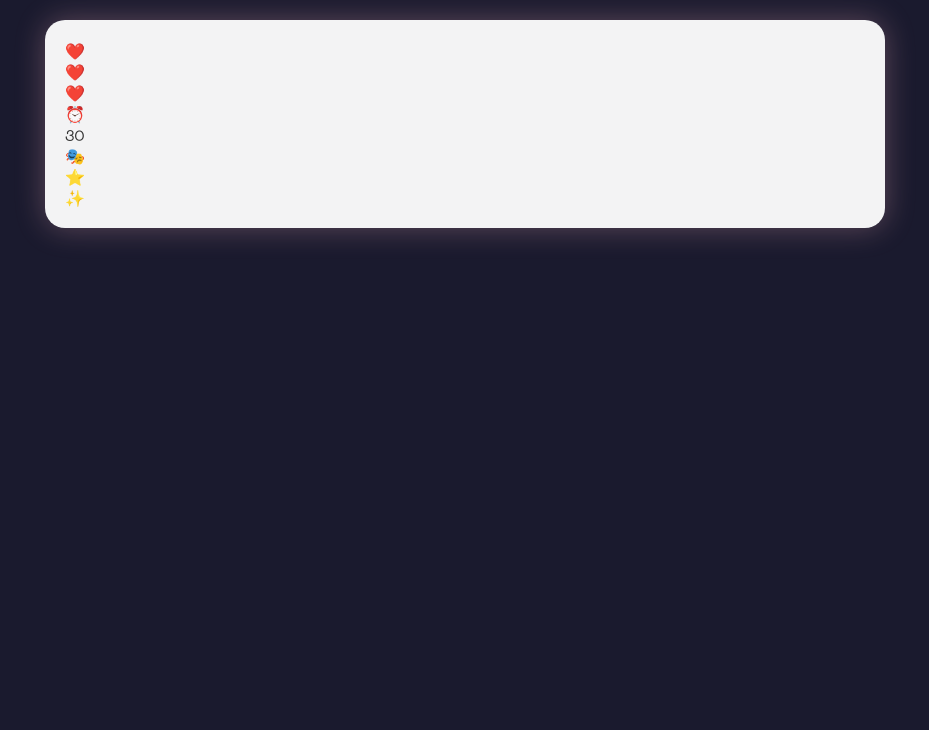
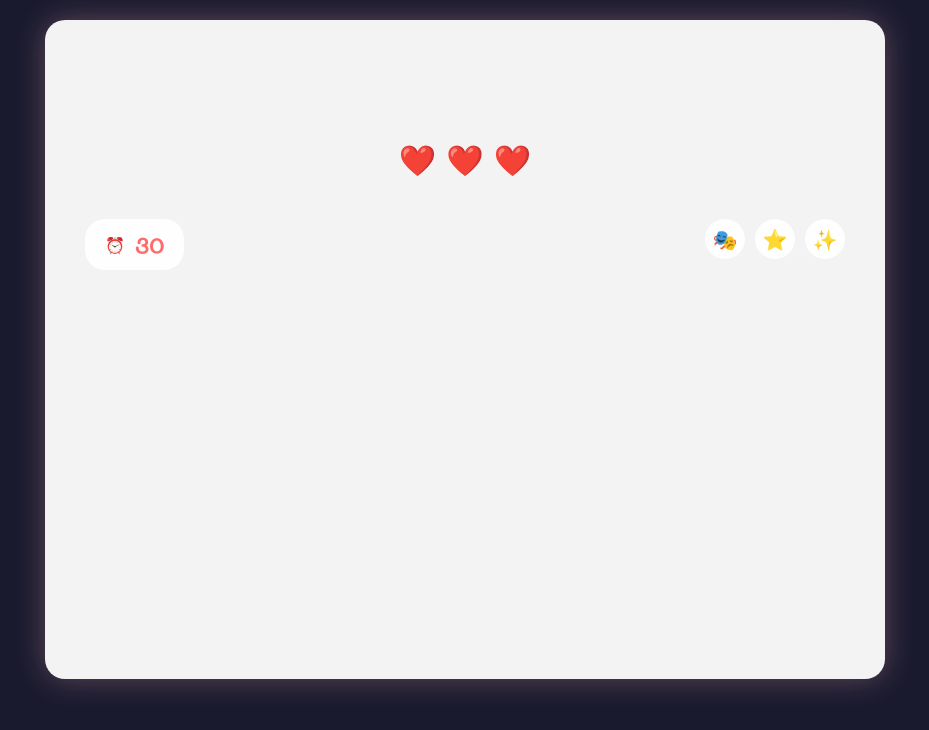
Before and after one commit to Florakinwing/disney-magic-quest, a plain HTML site: page index.html in a window 1280 px wide. Shown: the whole page, without its empty margins (175-1104 px from the left). Drawn offline with Linux system fonts and the light colour scheme.

Commit message:
Add complete CSS styles

```diff
--- a/index.html
+++ b/index.html
@@ -27,8 +27,184 @@
             overflow: hidden;
         }
 
-        /* 這裡是剩餘的 CSS 代碼，先保持原樣 */
-        /* 我們待會兒會分批添加剩餘的代碼 */
+        .game-scene {
+            height: 400px;
+            border-radius: 15px;
+            margin: 20px 0;
+            position: relative;
+            background-size: cover;
+            background-position: center;
+            transition: transform 0.5s;
+        }
+
+        .castle-progress {
+            height: 80px;
+            position: relative;
+            margin-bottom: 20px;
+        }
+
+        .castle-parts {
+            position: absolute;
+            bottom: 0;
+            left: 50%;
+            transform: translateX(-50%);
+            width: 300px;
+            height: 60px;
+            display: flex;
+            justify-content: space-between;
+        }
+
+        .castle-part {
+            width: 50px;
+            height: 50px;
+            background-size: contain;
+            background-repeat: no-repeat;
+            opacity: 0.3;
+            transition: opacity 0.3s, transform 0.3s;
+        }
+
+        .castle-part.active {
+            opacity: 1;
+            transform: translateY(-10px);
+        }
+
+        .hearts-container {
+            display: flex;
+            gap: 10px;
+            justify-content: center;
+            margin: 15px 0;
+        }
+
+        .heart {
+            font-size: 30px;
+            position: relative;
+            transition: transform 0.3s;
+        }
+
+        .heart.beating {
+            animation: heartBeat 1s infinite;
+        }
+
+        .magic-items {
+            position: absolute;
+            top: 20px;
+            right: 20px;
+            display: flex;
+            gap: 10px;
+        }
+
+        .magic-item {
+            width: 40px;
+            height: 40px;
+            background: rgba(255, 255, 255, 0.9);
+            border-radius: 50%;
+            display: flex;
+            align-items: center;
+            justify-content: center;
+            font-size: 20px;
+            cursor: pointer;
+            transition: transform 0.3s;
+            position: relative;
+            opacity: 1;
+        }
+
+        .magic-item:hover {
+            transform: scale(1.1);
+        }
+
+        .magic-item.used {
+            opacity: 0.3;
+            cursor: not-allowed;
+        }
+
+        .magic-count {
+            position: absolute;
+            bottom: -5px;
+            right: -5px;
+            background: #ff6b6b;
+            color: white;
+            border-radius: 50%;
+            width: 20px;
+            height: 20px;
+            font-size: 12px;
+            display: flex;
+            align-items: center;
+            justify-content: center;
+        }
+
+        .options-container {
+            display: grid;
+            grid-template-columns: repeat(2, 1fr);
+            gap: 15px;
+            padding: 20px;
+        }
+
+        .option-card {
+            background: white;
+            padding: 20px;
+            border-radius: 15px;
+            cursor: pointer;
+            transition: all 0.3s;
+            display: flex;
+            align-items: center;
+            gap: 15px;
+            border: 2px solid #ffd700;
+            position: relative;
+            overflow: hidden;
+        }
+
+        .option-card:hover {
+            transform: translateY(-5px);
+            box-shadow: 0 5px 15px rgba(0, 0, 0, 0.1);
+        }
+
+        .timer-container {
+            position: absolute;
+            top: 20px;
+            left: 20px;
+            background: rgba(255, 255, 255, 0.9);
+            padding: 10px 20px;
+            border-radius: 20px;
+            display: flex;
+            align-items: center;
+            gap: 10px;
+        }
+
+        .timer {
+            font-size: 24px;
+            font-weight: bold;
+            color: #ff6b6b;
+        }
+
+        @keyframes heartBeat {
+            0% { transform: scale(1); }
+            50% { transform: scale(1.2); }
+            100% { transform: scale(1); }
+        }
+
+        .removed {
+            transition: opacity 0.3s;
+        }
+
+        .bonus-time {
+            animation: pulse 1s;
+        }
+
+        .hint {
+            animation: highlight 1s infinite;
+        }
+
+        @keyframes pulse {
+            0% { transform: scale(1); }
+            50% { transform: scale(1.2); }
+            100% { transform: scale(1); }
+        }
+
+        @keyframes highlight {
+            0% { box-shadow: 0 0 5px gold; }
+            50% { box-shadow: 0 0 20px gold; }
+            100% { box-shadow: 0 0 5px gold; }
+        }
     </style>
 </head>
 <body>
```
